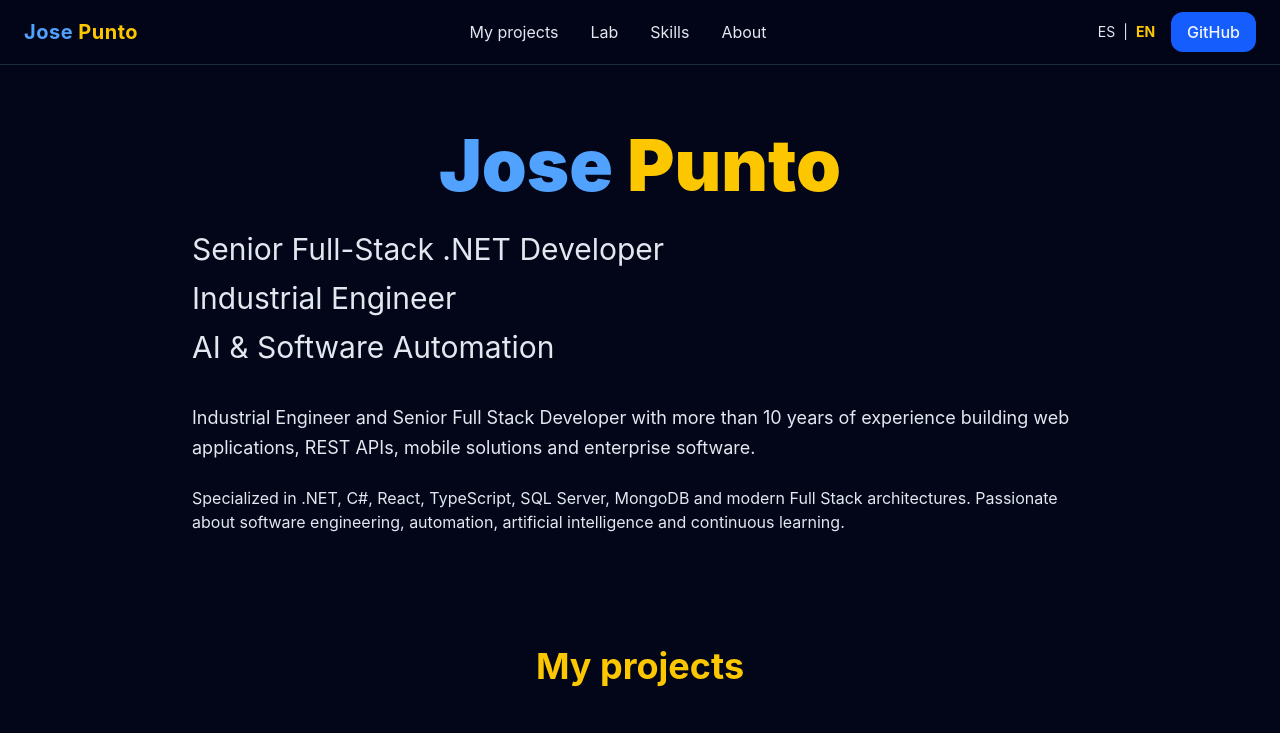
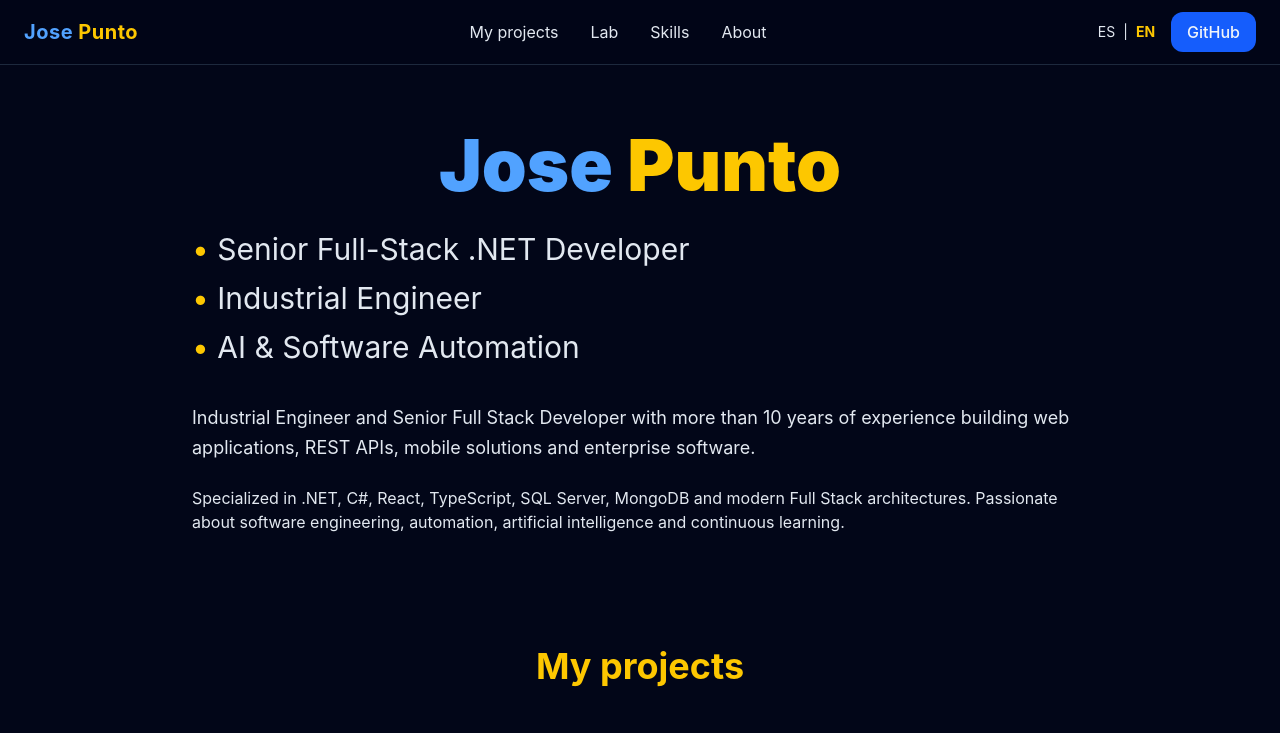
Before and after one commit to iamjosepunto/iamjosepunto.github.io, a React (Vite) app: page / in a window 1280 px wide. Shown: the top 733 px of the page. Built offline with nearby package versions, Linux system fonts and the light colour scheme; grey boxes are pictures that could not be loaded.

Commit message:
Restore hero translations and add bullets

```diff
--- a/src/components/Hero.tsx
+++ b/src/components/Hero.tsx
@@ -47,9 +47,20 @@
             text-left
           "
         >
-          <div>Senior Full-Stack .NET Developer</div>
-          <div>Industrial Engineer</div>
-          <div>AI & Software Automation</div>
+          <div>
+            <span className="text-yellow-400">•</span>{" "}
+            {t("hero.role1")}
+          </div>
+
+          <div>
+            <span className="text-yellow-400">•</span>{" "}
+            {t("hero.role2")}
+          </div>
+
+          <div>
+            <span className="text-yellow-400">•</span>{" "}
+            {t("hero.role3")}
+          </div>
         </motion.h2>
 
         <motion.p
```
